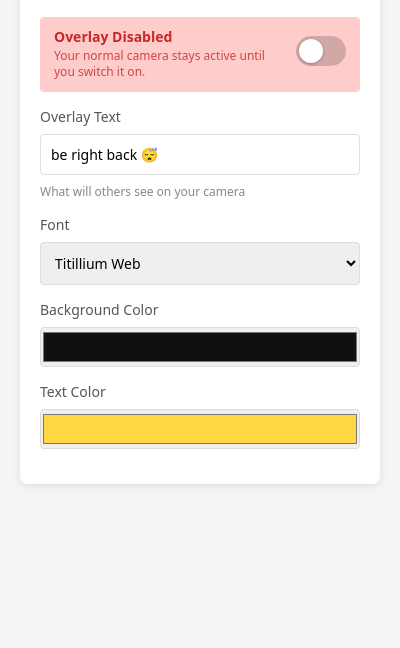
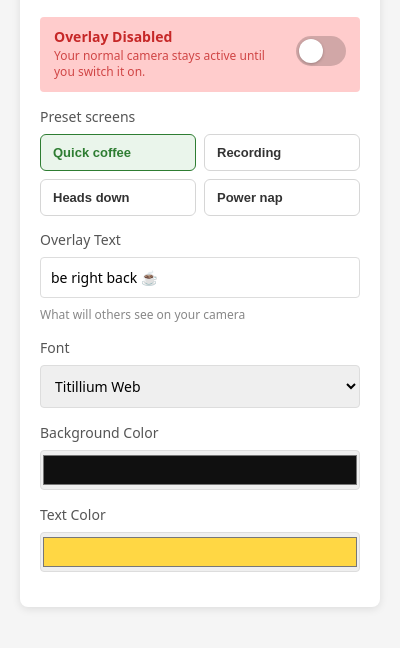
Before and after one commit to gekkedev/camera-text-overlay, a browser extension: page src/extension/popup.html in a window 400 px wide. Shown: the part 76-724 px from the top of the page. Drawn offline with Linux system fonts and the light colour scheme.

Commit message:
feat: preset functionality for overlay settings

```diff
--- a/camera-text-overlay.user.js
+++ b/camera-text-overlay.user.js
@@ -1,7 +1,7 @@
 // ==UserScript==
 // @name         Camera Text Overlay
 // @namespace    https://github.com/gekkedev/camera-text-overlay
-// @version      2.2.0
+// @version      2.3.0
 // @description  Replaces the camera stream with specified text for others to see
 // @author       gekkedev
 // @updateURL    https://raw.githubusercontent.com/gekkedev/camera-text-overlay/main/camera-text-overlay.user.js
--- a/package.json
+++ b/package.json
@@ -1,6 +1,6 @@
 {
   "name": "camera-text-overlay",
-  "version": "2.2.0",
+  "version": "2.3.0",
   "description": "",
   "main": "camera-text-overlay.user.js",
   "scripts": {
--- a/src/extension/popup.html
+++ b/src/extension/popup.html
@@ -286,6 +286,41 @@
         background: #fafafa;
       }
 
+      .preset-section {
+        margin-bottom: 14px;
+      }
+
+      .preset-buttons {
+        display: grid;
+        grid-template-columns: repeat(2, minmax(0, 1fr));
+        gap: 8px;
+      }
+
+      .preset-button {
+        display: flex;
+        align-items: center;
+        justify-content: space-between;
+        width: 100%;
+        padding: 10px 12px;
+        border: 1px solid #d6d6d6;
+        border-radius: 6px;
+        background: #fff;
+        color: #333;
+        font-size: 13px;
+        font-weight: 600;
+        text-align: left;
+      }
+
+      .preset-button:hover {
+        background: #f8f8f8;
+      }
+
+      .preset-button.is-active {
+        border-color: #2e7d32;
+        background: #eaf5eb;
+        color: #2e7d32;
+      }
+
       .preview-title {
         font-size: 14px;
         font-weight: 600;
@@ -372,6 +407,16 @@
         </label>
       </div>
 
+      <div class="form-group preset-section">
+        <label>Preset screens</label>
+        <div class="preset-buttons" id="presetButtons">
+          <button class="preset-button" type="button" data-preset-id="quick-coffee">Quick coffee</button>
+          <button class="preset-button" type="button" data-preset-id="recording">Recording</button>
+          <button class="preset-button" type="button" data-preset-id="heads-down">Heads down</button>
+          <button class="preset-button" type="button" data-preset-id="power-nap">Power nap</button>
+        </div>
+      </div>
+
       <div class="form-group">
         <label for="overlayText">Overlay Text</label>
         <input type="text" id="overlayText" placeholder="Enter text to display" />
--- a/src/extension/popup.js
+++ b/src/extension/popup.js
@@ -20,6 +20,7 @@ const statusDiv = document.getElementById("status")
 const statusText = document.getElementById("statusText")
 const statusHint = document.getElementById("statusHint")
 const toggleSwitch = document.getElementById("toggleSwitch")
+const presetButtons = Array.from(document.querySelectorAll("[data-preset-id]"))
 const previewSection = document.getElementById("previewSection")
 const previewTitle = document.getElementById("previewTitle")
 const previewHint = document.getElementById("previewHint")
@@ -40,6 +41,57 @@ const MUSIC_TRACKS = [
 const DEFAULT_MUSIC_TRACK = MUSIC_TRACKS[0]?.fileName || ""
 const AUTO_SAVE_DELAY_MS = 150
 const DEFAULT_MUSIC_VOLUME = 0.2
+const PRESET_SCREENS = [
+  {
+    id: "quick-coffee",
+    label: "Quick coffee",
+    settings: {
+      overlayText: "be right back ☕",
+      selectedFont: "Titillium Web",
+      bgColor: "#101010",
+      textColor: "#ffd744",
+      elevatorStyleMusic: false,
+      disableMicrophoneWhenOverlayActive: true
+    }
+  },
+  {
+    id: "recording",
+    label: "Recording",
+    settings: {
+      overlayText: "recording in progress 🔴",
+      selectedFont: "Verdana",
+      bgColor: "#a30000",
+      textColor: "#fff5f5",
+      elevatorStyleMusic: false,
+      disableMicrophoneWhenOverlayActive: true
+    }
+  },
+  {
+    id: "heads-down",
+    label: "Heads down",
+    settings: {
+      overlayText: "heads down, still listening",
+      selectedFont: "Georgia",
+      bgColor: "#0a3550",
+      textColor: "#f3fbff",
+      elevatorStyleMusic: false,
+      disableMicrophoneWhenOverlayActive: true
+    }
+  },
+  {
+    id: "power-nap",
+    label: "Power nap",
+    settings: {
+      overlayText: "power nap 😴",
+      selectedFont: "Titillium Web",
+      bgColor: "#101010",
+      textColor: "#ffd744",
+      elevatorStyleMusic: false,
+      disableMicrophoneWhenOverlayActive: true
+    }
+  }
+]
+const DEFAULT_PRESET_ID = PRESET_SCREENS[0]?.id || ""
 
 let currentState = {
   enabled: false,
@@ -52,9 +104,62 @@ let currentState = {
   disableMicrophoneWhenOverlayActive: true,
   hearMusicLocally: true,
   musicVolume: DEFAULT_MUSIC_VOLUME,
-  selectedMusicTrack: DEFAULT_MUSIC_TRACK
+  selectedMusicTrack: DEFAULT_MUSIC_TRACK,
+  selectedPresetId: DEFAULT_PRESET_ID,
+  hasCustomSettings: false
 }
 let pendingSaveHandle = null
+
+function getPresetById(presetId) {
+  return PRESET_SCREENS.find(preset => preset.id === presetId) || null
+}
+
+function hasAnySavedOverlaySetting(storageResult) {
+  const persistedKeys = [
+    "overlayText",
+    "selectedFont",
+    "bgColor",
+    "textColor",
+    "previewBeforeToggle",
+    "elevatorStyleMusic",
+    "disableMicrophoneWhenOverlayActive",
+    "hearMusicLocally",
+    "musicVolume",
+    "selectedMusicTrack"
+  ]
+
+  return persistedKeys.some(key => storageResult[key] !== undefined)
+}
+
+function markSettingsAsCustom() {
+  currentState.hasCustomSettings = true
+  currentState.selectedPresetId = "custom"
+  updatePresetUI()
+}
+
+function applyPreset(presetId, options = {}) {
+  const preset = getPresetById(presetId)
+  if (!preset) {
+    return false
+  }
+
+  applySnapshot(preset.settings)
+  currentState.selectedPresetId = preset.id
+  currentState.hasCustomSettings = false
+
+  if (options.enableOverlay !== false) {
+    currentState.enabled = true
+  }
+
+  return true
+}
+
+function updatePresetUI() {
+  presetButtons.forEach(button => {
+    const isActive = currentState.selectedPresetId === button.dataset.presetId
+    button.classList.toggle("is-active", isActive)
+  })
+}
 
 function normalizeSelectedMusicTrack(selectedMusicTrack) {
   if (MUSIC_TRACKS.some(track => track.fileName === selectedMusicTrack)) {
@@ -102,9 +207,14 @@ function loadSettings() {
       "disableMicrophoneWhenOverlayActive",
       "hearMusicLocally",
       "musicVolume",
-      "selectedMusicTrack"
+      "selectedMusicTrack",
+      "selectedPresetId",
+      "hasCustomOverlaySettings"
     ],
     result => {
+      const hasStoredSettings = hasAnySavedOverlaySetting(result)
+      const hasCustomSettings = result.hasCustomOverlaySettings === true || hasStoredSettings
+
       currentState.enabled = result.overlayEnabled === true
       currentState.overlayText = result.overlayText || "be right back 😴"
       currentState.selectedFont = result.selectedFont || "Titillium Web"
@@ -116,6 +226,13 @@ function loadSettings() {
       currentState.hearMusicLocally = result.hearMusicLocally !== false
       currentState.musicVolume = normalizeMusicVolume(result.musicVolume)
       currentState.selectedMusicTrack = normalizeSelectedMusicTrack(result.selectedMusicTrack)
+      currentState.selectedPresetId =
+        getPresetById(result.selectedPresetId)?.id || (hasCustomSettings ? "custom" : DEFAULT_PRESET_ID)
+      currentState.hasCustomSettings = hasCustomSettings
+
+      if (!hasCustomSettings) {
+        applyPreset(DEFAULT_PRESET_ID, { enableOverlay: false })
+      }
 
       updateUI()
       renderPreview()
@@ -328,6 +445,8 @@ function updateUI() {
     toggleSwitch.checked = false
     toggleSwitch.setAttribute("aria-checked", "false")
   }
+
+  updatePresetUI()
 }
 
 function setSettingsMenuOpen(isOpen) {
@@ -367,7 +486,9 @@ function saveSettings() {
     disableMicrophoneWhenOverlayActive: currentState.disableMicrophoneWhenOverlayActive,
     hearMusicLocally: currentState.hearMusicLocally,
     musicVolume: currentState.musicVolume,
-    selectedMusicTrack: currentState.selectedMusicTrack
+    selectedMusicTrack: currentState.selectedMusicTrack,
+    selectedPresetId: currentState.selectedPresetId,
+    hasCustomOverlaySettings: currentState.hasCustomSettings
   })
 
   notifyContentScripts()
@@ -400,30 +521,35 @@ function refreshOverlayPreviewIfVisible() {
 
 // Input change handlers - update the currentState and persist automatically
 overlayTextInput.addEventListener("input", () => {
+  markSettingsAsCustom()
   currentState.overlayText = overlayTextInput.value.trim() || "be right back 😴"
   scheduleSettingsSave()
   refreshOverlayPreviewIfVisible()
 })
 
 selectedFontSelect.addEventListener("change", () => {
+  markSettingsAsCustom()
   currentState.selectedFont = selectedFontSelect.value
   saveSettings()
   refreshOverlayPreviewIfVisible()
 })
 
 bgColorInput.addEventListener("change", () => {
+  markSettingsAsCustom()
   currentState.bgColor = bgColorInput.value
   saveSettings()
   refreshOverlayPreviewIfVisible()
 })
 
 textColorInput.addEventListener("change", () => {
+  markSettingsAsCustom()
   currentState.textColor = textColorInput.value
   saveSettings()
   refreshOverlayPreviewIfVisible()
 })
 
 previewBeforeToggleInput.addEventListener("change", () => {
+  markSettingsAsCustom()
   currentState.previewBeforeToggle = previewBeforeToggleInput.checked
   saveSettings()
   updateUI()
@@ -431,31 +557,49 @@ previewBeforeToggleInput.addEventListener("change", () => {
 })
 
 elevatorStyleMusicInput.addEventListener("change", () => {
+  markSettingsAsCustom()
   currentState.elevatorStyleMusic = elevatorStyleMusicInput.checked && MUSIC_TRACKS.length > 0
   saveSettings()
   updateUI()
 })
 
 disableMicrophoneWhenOverlayActiveInput.addEventListener("change", () => {
+  markSettingsAsCustom()
   currentState.disableMicrophoneWhenOverlayActive = disableMicrophoneWhenOverlayActiveInput.checked
   saveSettings()
 })
 
 hearMusicLocallyInput.addEventListener("change", () => {
+  markSettingsAsCustom()
   currentState.hearMusicLocally = hearMusicLocallyInput.checked
   saveSettings()
   updateUI()
 })
 
 musicVolumeInput.addEventListener("input", () => {
+  markSettingsAsCustom()
   currentState.musicVolume = normalizeMusicVolume(Number(musicVolumeInput.value) / 100)
   musicVolumeValue.textContent = formatMusicVolume(currentState.musicVolume)
   scheduleSettingsSave()
 })
 
 selectedMusicTrackSelect.addEventListener("change", () => {
+  markSettingsAsCustom()
   currentState.selectedMusicTrack = normalizeSelectedMusicTrack(selectedMusicTrackSelect.value)
   saveSettings()
+})
+
+presetButtons.forEach(button => {
+  button.addEventListener("click", () => {
+    const presetId = button.dataset.presetId
+    if (!presetId || !applyPreset(presetId, { enableOverlay: true })) {
+      return
+    }
+
+    saveSettings()
+    updateUI()
+    renderPreview()
+  })
 })
 
 // Toggle switch - enables/disables the overlay
@@ -592,6 +736,20 @@ chrome.storage.onChanged.addListener((changes, areaName) => {
         hasExternalUpdate = true
       }
     }
+    if (changes.selectedPresetId) {
+      const selectedPresetId = getPresetById(changes.selectedPresetId.newValue)?.id || "custom"
+      if (currentState.selectedPresetId !== selectedPresetId) {
+        currentState.selectedPresetId = selectedPresetId
+        hasExternalUpdate = true
+      }
+    }
+    if (changes.hasCustomOverlaySettings) {
+      const hasCustomSettings = changes.hasCustomOverlaySettings.newValue === true
+      if (currentState.hasCustomSettings !== hasCustomSettings) {
+        currentState.hasCustomSettings = hasCustomSettings
+        hasExternalUpdate = true
+      }
+    }
 
     if (!hasExternalUpdate) {
       return
--- a/src/userscript/userscript.js
+++ b/src/userscript/userscript.js
@@ -1,7 +1,7 @@
 // ==UserScript==
 // @name         Camera Text Overlay
 // @namespace    https://github.com/gekkedev/camera-text-overlay
-// @version      2.2.0
+// @version      2.3.0
 // @description  Replaces the camera stream with specified text for others to see
 // @author       gekkedev
 // @updateURL    https://raw.githubusercontent.com/gekkedev/camera-text-overlay/main/camera-text-overlay.user.js
```
Also changed, not shown: src/extension/manifest.json.
